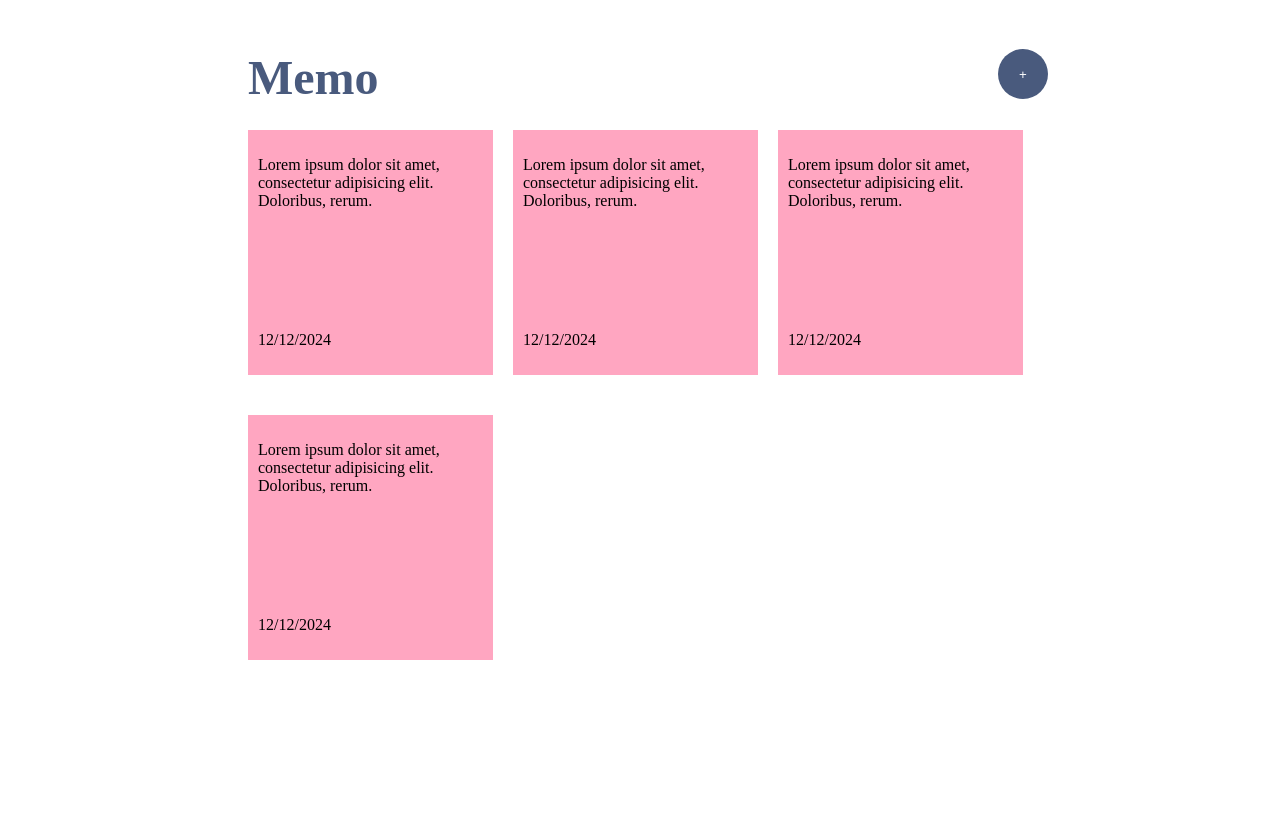
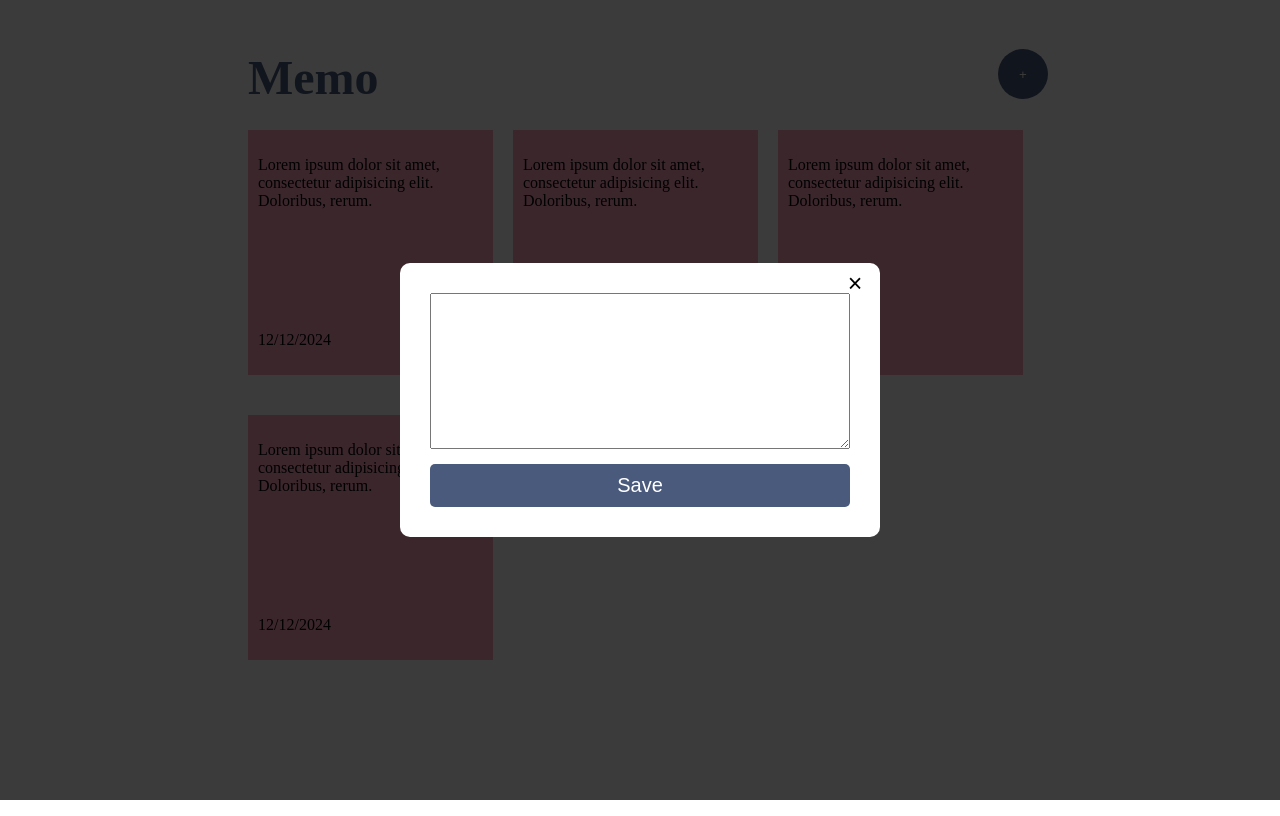
Before and after one commit to bgsdewo/Vue_JS3, a Vue app in the folder stickynote-vue/: page / in a window 1280 px wide. Built offline with nearby package versions, Linux system fonts and the light colour scheme.

Commit message:
Membuat Ui Bagian Form Modal

```diff
--- a/stickynote-vue/src/App.vue
+++ b/stickynote-vue/src/App.vue
@@ -22,6 +22,13 @@
         <p class="card-content">Lorem ipsum dolor sit amet, consectetur adipisicing elit. Doloribus, rerum.</p>
         <p class="card-date">12/12/2024</p>
       </div>
+    </div>
+  </div>
+  <div class="form-overlay">
+    <div class="form-modal">
+      <button class="form-close-btn">&times;</button>
+      <textarea name="memo" id="memo" cols="30" rows="10"></textarea>
+      <button class="form-save-btn">Save</button>
     </div>
   </div>
  </main>
@@ -78,4 +85,51 @@ header {
   flex-direction: column;
   justify-content: space-between;
 }
+
+.form-overlay {
+  position:absolute;
+  top: 0;
+  left: 0;
+  width: 100%;
+  height: 100%;
+  background-color:rgba(0,0,0,0.77);
+  z-index: 10;
+  display: flex;
+  align-items: center;
+  justify-content: center
+}
+
+.form-modal {
+  width: 420px;
+  background-color: white;
+  border-radius: 10px;
+  padding: 30px;
+  position: relative;
+  display: flex;
+  flex-direction: column;
+}
+
+.form-save-btn {
+  padding: 10px 20px;
+  font-size: 20px;
+  width: 100%;
+  background-color: #495a7d;
+  border: none;
+  cursor: pointer;
+  border-radius: 5px;
+  margin-top: 15px;
+  color: white;
+}
+
+.form-close-btn {
+  position:absolute;
+  top:5px;
+  right: 10px;
+  width: 30px;
+  height: 30px;
+  background-color: transparent;
+  border: none;
+  font-size: 25px;
+  cursor: pointer;
+}
 </style>
```
